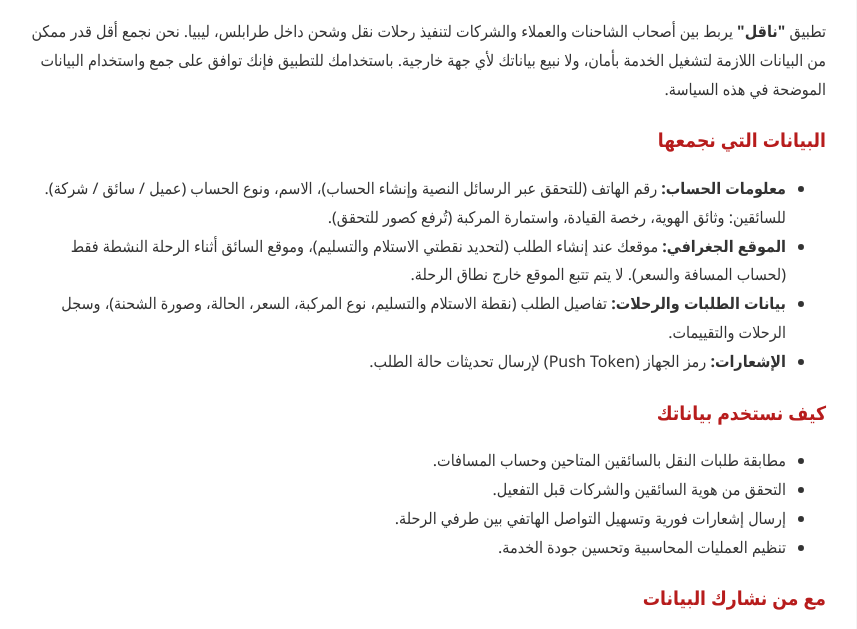
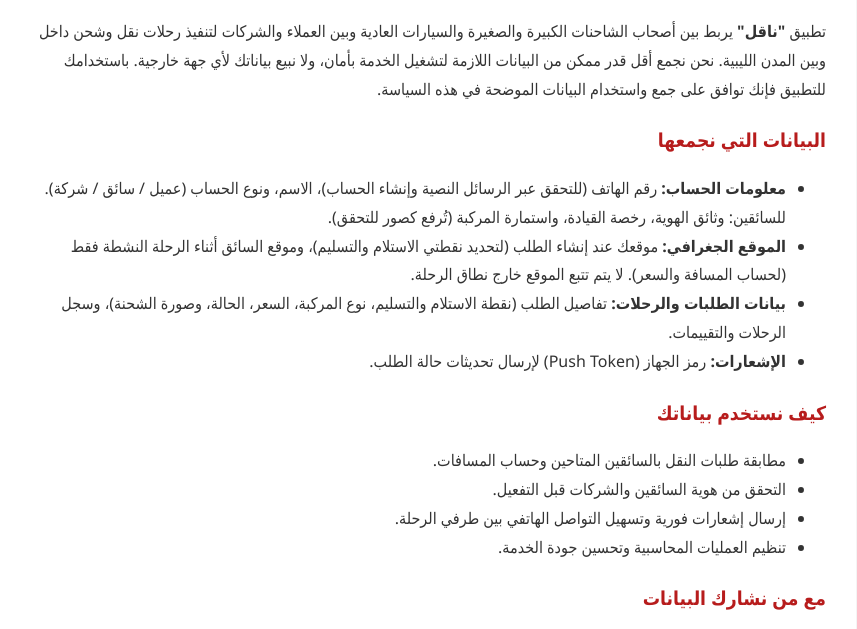
Before and after one commit to alsokany96-boop/naql-landing, a plain HTML site: page privacy.html in a window 1280 px wide. Shown: the part 144-773 px from the top of the page, without its empty margins (214-1071 px from the left). Drawn offline with Linux system fonts and the light colour scheme.

Commit message:
Update privacy policy description for app usage

```diff
--- a/privacy.html
+++ b/privacy.html
@@ -18,7 +18,7 @@
 <body>
     <div class="container">
         <h1>سياسة الخصوصية</h1>
-        <p>تطبيق <strong>"ناقل"</strong> يربط بين أصحاب الشاحنات والعملاء والشركات لتنفيذ رحلات نقل وشحن داخل طرابلس، ليبيا. نحن نجمع أقل قدر ممكن من البيانات اللازمة لتشغيل الخدمة بأمان، ولا نبيع بياناتك لأي جهة خارجية. باستخدامك للتطبيق فإنك توافق على جمع واستخدام البيانات الموضحة في هذه السياسة.</p>
+        <p>تطبيق <strong>"ناقل"</strong> يربط بين أصحاب الشاحنات الكبيرة والصغيرة والسيارات العادية وبين العملاء والشركات لتنفيذ رحلات نقل وشحن داخل وبين المدن الليبية. نحن نجمع أقل قدر ممكن من البيانات اللازمة لتشغيل الخدمة بأمان، ولا نبيع بياناتك لأي جهة خارجية. باستخدامك للتطبيق فإنك توافق على جمع واستخدام البيانات الموضحة في هذه السياسة.</p>
 
         <h2>البيانات التي نجمعها</h2>
         <ul>
```
